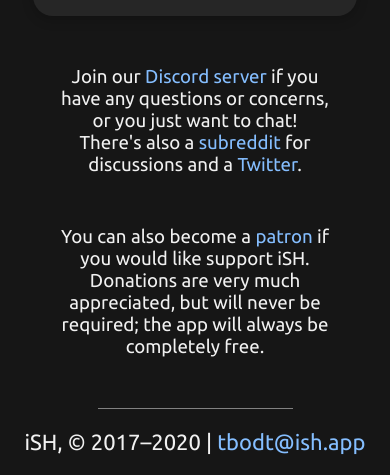
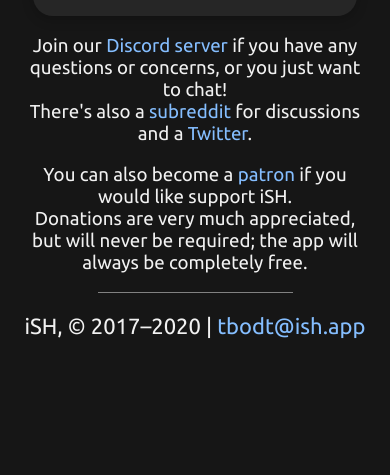
Before and after one commit to ish-app/ish.app, a Jekyll site: the page built from index.html, in a window 390 px wide. Shown: the part 2727-3202 px from the top of the page. Built offline with Jekyll 4.4.1, drawn with Linux system fonts in a browser that asks for light colours; after the commit the page ends 3086 px from its top, so only the background shows below that.

Commit message:
Make code not suck

```diff
--- a/_layouts/default.html
+++ b/_layouts/default.html
@@ -30,7 +30,6 @@
     </head>
     <body>
         <header class="whidden" id="headr">
-            <div class=flexdivider></div>
             <nav>
                 <a href="#home">Home</a>
                 <div class="divider"></div>
@@ -38,10 +37,10 @@
             </nav>
         </header>
         {{ content }}
-        <div class="footer"> <!-- Footer -->
+        <footer>
             <hr />
             <!-- Todo: Add icons in footer for different contact methods (email/twitter/github/whatever) -->
             <p class="meds footertext">{{ site.title }}, &copy; 2017–{{ 'now' | date: "%Y" }} | <a href="mailto:{{ site.email }}">{{ site.email }}</a></p>
-        </div>
+        </footer>
     </body>
 </html>
--- a/index.html
+++ b/index.html
@@ -119,8 +119,8 @@
         </div>
     </div>
     <div class="bottomtext">
-        <p class="margin">Join our <a href="{{ site.links.discord }}">Discord server</a> if you have any questions or concerns, or you just want to chat!<br />
+        <p>Join our <a href="{{ site.links.discord }}">Discord server</a> if you have any questions or concerns, or you just want to chat!<br />
             There's also a <a href="{{ site.links.reddit }}">subreddit</a> for discussions and a <a href="{{ site.links.twitter }}">Twitter</a>.</p>
-        <p class="margin">You can also become a <a href="https://patreon.com/tbodt">patron</a> if you would like support {{ site.title }}.<br />Donations are very much appreciated, but will never be required; the app will always be completely free.</p>
+        <p>You can also become a <a href="https://patreon.com/tbodt">patron</a> if you would like support {{ site.title }}.<br />Donations are very much appreciated, but will never be required; the app will always be completely free.</p>
     </div>
 </section>
--- a/style.css
+++ b/style.css
@@ -43,6 +43,7 @@
     z-index: 2;
     display: flex;
     align-items: center;
+    justify-content: flex-end;
 }
 
 nav {
@@ -142,14 +143,14 @@
     margin: 10px;
 }
 
-/* The GitHub icon */
+/* The GitHub icon
 .fronttext svg {
     width: 1.5em;
     height: 1.5em;
     color: #f1f1f1;
     fill: currentColor;
     vertical-align: text-top;
-}
+}*/
 
 /* iPhone image */
 .iphone {
@@ -338,11 +339,6 @@
     border-left: 1px solid rgba(255, 255, 255, 0.1);
 }
 
-/* Flexdivider creates space to separate objects in flex */
-.flexdivider {
-    width: 90%;
-}
-
 /* This is basically just a vertical divider */
 .midline {
     border-left: 1px solid #616161;
@@ -351,7 +347,6 @@
     display: inline-block;
 }
 
-/* Medium-sized text, not medicine. */
 .meds {
     font-size: 22px;
     margin-bottom: 12px;
@@ -369,7 +364,6 @@
         width: 100%;
     }
     .icon {
-      z-index: 1;
       height: 140px;
       align-self: center;
     }
@@ -380,7 +374,6 @@
       flex-grow: 0;
       text-align: center;
       margin: 2em 0 0 0;
-      z-index: 1;
     }
     .photo {
         max-width: 100%;
@@ -405,12 +398,8 @@
     .options, .expl {
         flex-direction: column;
     }
-    .margin {
-        margin: 50px;
+    .bottomtext p {
         text-align: center;
-    }
-    .bottomtext {
-        padding: 0;
     }
 }
 
```
